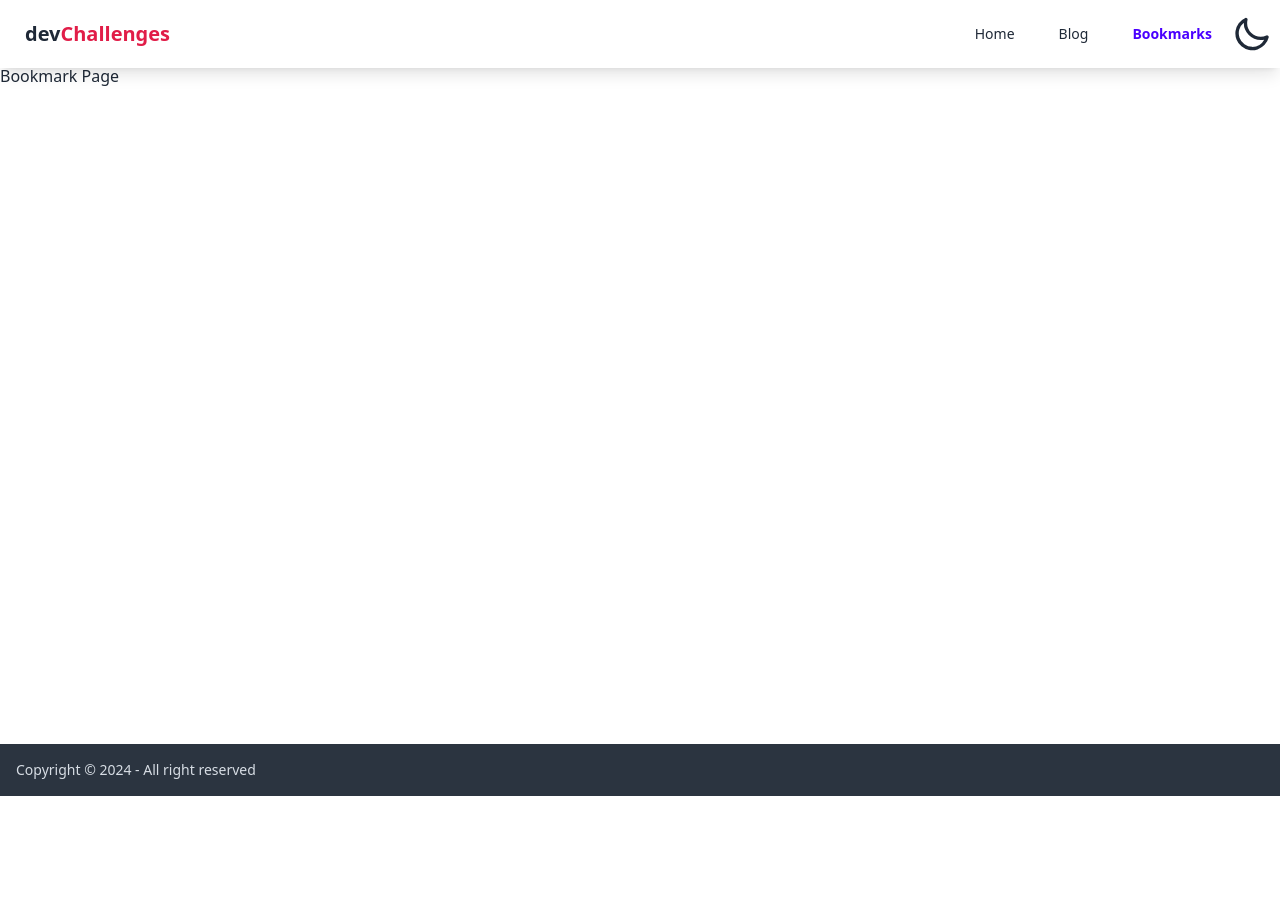
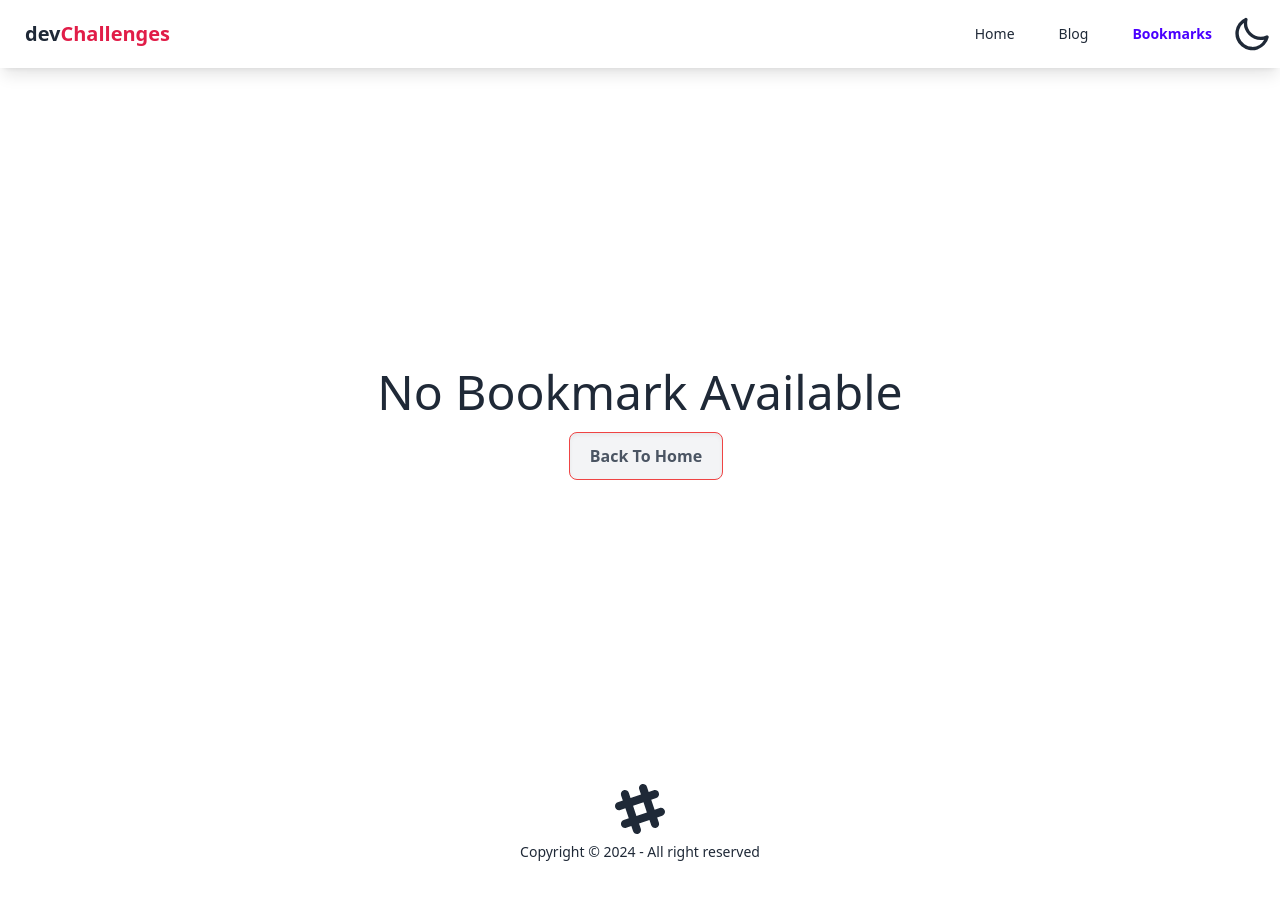
Before and after one commit to mohammadmunnamia0/devChallenges, a React (Vite) app: page /bookmarks in a window 1280 px wide. Before the commit the page ends 800 px from the top, so only its background shows below. Built offline with nearby package versions, Linux system fonts and the light colour scheme.

Commit message:
Dev Challenger

```diff
--- a/package.json
+++ b/package.json
@@ -12,10 +12,12 @@
   "dependencies": {
     "react": "^18.3.1",
     "react-dom": "^18.3.1",
+    "react-hot-toast": "^2.4.1",
     "react-icons": "^5.4.0",
     "react-markdown": "^9.0.1",
     "react-router-dom": "^7.0.2",
     "react-spinners": "^0.15.0",
+    "react-toastify": "^10.0.6",
     "rehype": "^13.0.2",
     "rehype-raw": "^7.0.0"
   },
--- /dev/null
+++ b/src/Utlity/LocalStorage.js
@@ -0,0 +1,37 @@
+
+
+
+import toast from 'react-hot-toast';
+
+
+export const getBlogs = () =>{
+    let blogs = [];
+    const storedData = localStorage.getItem('blogs');
+    if(storedData){
+        blogs = JSON.parse(storedData);
+    }
+    return blogs;
+}
+
+//save
+export const saveBlog = blog =>{
+    let blogs = getBlogs();
+    const isExist = blogs.find(d => d.id === blog.id)
+    if(isExist)
+        {
+            return toast.error('Already Bookmarked')
+        }
+    blogs.push(blog);
+    localStorage.setItem('blogs', JSON.stringify(blogs));
+    toast.success('Blog Bookmarked Successfully');
+}
+
+//delete
+
+export const deleteBlog = id =>{
+    let blogs = getBlogs();
+    const remaining = blogs.filter(d=> d.id !==id);
+    localStorage.setItem('blogs', JSON.stringify(remaining));
+    toast.success('Blog Removed From Bookmarked Successfully');
+
+}
--- a/src/components/BlogCard.jsx
+++ b/src/components/BlogCard.jsx
@@ -1,12 +1,32 @@
 import { Link } from "react-router-dom";
 import placeHolderImage from "../assets/404.jpg";
+import { MdDeleteForever } from "react-icons/md";
 
-const BlogCard = ({ blog }) => {
-  const { cover_image, title, description, published_at, id } = blog;
+
+// eslint-disable-next-line react/prop-types
+const BlogCard = ({ blog, deletable, handleDelete}) => {
+  // eslint-disable-next-line react/prop-types
+  const { cover_image, title, description, published_at, id,url } = blog;
+
+  // console.log(deletable);
+
+  // const handleDelete = id =>{
+  //   deleteBlog(id);
+  // }
 
   return (
     <div>
-      <div className="transition hover:scale-105">
+
+      <div className="relative transition hover:scale-105">
+
+      <div className="absolute  -right-0">
+          {deletable &&
+          (
+          <button onClick={()=> handleDelete(id)}
+          className="btn rounded-full bg-red-500 text-yellow-50 hover:bg-lime-500"><MdDeleteForever className="size-6" /></button>
+
+          )}
+      </div>
         <Link to={`/blog/${id}`} className="max-w-sm mx-auto group ">
           <img
             role="presentation"
@@ -14,9 +34,9 @@ const BlogCard = ({ blog }) => {
             src={cover_image || placeHolderImage}
           />
           <div className="p-6 space-y-2">
-            <h3 className="text-2xl font-semibold group-hover:underline group-focus:underline">
+            <a href={url} target="_blank" className="text-2xl font-semibold group-hover:underline group-focus:underline">
               {title}
-            </h3>
+            </a>
             <span className="text-xs dark:text-gray-600">
               {new Date(published_at).toLocaleDateString()}
             </span>
@@ -24,7 +44,10 @@ const BlogCard = ({ blog }) => {
           </div>
         </Link>
       </div>
+      <div>
+      </div>
     </div>
+
   );
 };
 
--- /dev/null
+++ b/src/components/EmptyState.jsx
@@ -0,0 +1,31 @@
+import { NavLink } from "react-router-dom";
+
+const EmptyState = () => {
+  return (
+    <div>
+      <div className=" flex flex-col justify-center items-center min-h-[calc(100vh-120px)]">
+        <div className=" flex flex-col justify-center items-center">
+          <div className="text-5xl text-center p-7">No Bookmark Available</div>
+          <div>
+            <NavLink
+              to="/"
+              href="#_"
+              className="relative px-5 py-3 overflow-hidden font-medium text-gray-600 bg-gray-100 border  rounded-lg shadow-inner group border-red-500 ml-3"
+            >
+              <span className="absolute top-0 left-0 w-0 h-0 transition-all duration-200 border-t-2 border-gray-600 group-hover:w-full ease"></span>
+              <span className="absolute bottom-0 right-0 w-0 h-0 transition-all duration-200 border-b-2 border-gray-600 group-hover:w-full ease "></span>
+              <span className="absolute top-0 left-0 w-full h-0 transition-all duration-300 delay-200 bg-gray-600 group-hover:h-full ease "></span>
+              <span className="absolute bottom-0 left-0 w-full h-0 transition-all duration-300 delay-200 bg-gray-600 group-hover:h-full ease "></span>
+              <span className="absolute inset-0 w-full h-full duration-300 delay-300 bg-gray-900 opacity-0 group-hover:opacity-100 "></span>
+              <span className="relative transition-colors duration-300 delay-200 group-hover:text-white ease font-bold ">
+                Back To Home
+              </span>
+            </NavLink>
+          </div>
+        </div>
+      </div>
+    </div>
+  );
+};
+
+export default EmptyState;
--- a/src/components/foot.jsx
+++ b/src/components/foot.jsx
@@ -1,12 +1,22 @@
 const Foot = () => {
   return (
     <div>
-      <footer className="footer bg-neutral text-neutral-content items-center p-4">
-        <p className="items-center">
-          <p>Copyright © {new Date().getFullYear()} - All right reserved</p>
-        </p>
-        <nav className="grid-flow-col gap-4 md:place-self-center md:justify-self-end"></nav>
-      </footer>
+      <footer className="footer footer-center bg-slate-150 p-10">
+  <aside>
+    <svg
+      width="50"
+      height="50"
+      viewBox="0 0 24 24"
+      xmlns="http://www.w3.org/2000/svg"
+      fillRule="evenodd"
+      clipRule="evenodd"
+      className="inline-block fill-current">
+      <path
+        d="M22.672 15.226l-2.432.811.841 2.515c.33 1.019-.209 2.127-1.23 2.456-1.15.325-2.148-.321-2.463-1.226l-.84-2.518-5.013 1.677.84 2.517c.391 1.203-.434 2.542-1.831 2.542-.88 0-1.601-.564-1.86-1.314l-.842-2.516-2.431.809c-1.135.328-2.145-.317-2.463-1.229-.329-1.018.211-2.127 1.231-2.456l2.432-.809-1.621-4.823-2.432.808c-1.355.384-2.558-.59-2.558-1.839 0-.817.509-1.582 1.327-1.846l2.433-.809-.842-2.515c-.33-1.02.211-2.129 1.232-2.458 1.02-.329 2.13.209 2.461 1.229l.842 2.515 5.011-1.677-.839-2.517c-.403-1.238.484-2.553 1.843-2.553.819 0 1.585.509 1.85 1.326l.841 2.517 2.431-.81c1.02-.33 2.131.211 2.461 1.229.332 1.018-.21 2.126-1.23 2.456l-2.433.809 1.622 4.823 2.433-.809c1.242-.401 2.557.484 2.557 1.838 0 .819-.51 1.583-1.328 1.847m-8.992-6.428l-5.01 1.675 1.619 4.828 5.011-1.674-1.62-4.829z"></path>
+    </svg>
+    <p>Copyright © {new Date().getFullYear()} - All right reserved</p>
+  </aside>
+</footer>
     </div>
   );
 };
--- a/src/main.jsx
+++ b/src/main.jsx
@@ -4,11 +4,18 @@ import {
   RouterProvider
 } from "react-router-dom";
 import { router } from './routes/Routes';
+import { Toaster } from 'react-hot-toast';
+
 
 
 
 ReactDOM.createRoot(document.getElementById("root")).render(
 
+    <>
+
     <RouterProvider router={router} />
+    <Toaster></Toaster>
+
+    </>
 
 )
--- a/src/pages/Blog.jsx
+++ b/src/pages/Blog.jsx
@@ -35,7 +35,7 @@ const Blog = () => {
             </div>
           </a>
           <div className="grid justify-center grid-cols-1 gap-6 sm:grid-cols-2 lg:grid-cols-3">
-            {blogsData.map((blog) => (
+            {blogsData.slice(1,19).map((blog) => (
               <BlogCard blog={blog} key={blog.id}></BlogCard>
             ))}
           </div>
--- a/src/pages/Bookmark.jsx
+++ b/src/pages/Bookmark.jsx
@@ -1,11 +1,39 @@
-
+import { useEffect, useState } from "react";
+import { deleteBlog, getBlogs } from "../Utlity/LocalStorage";
+import BlogCard from "../components/blogCard";
+import EmptyState from "../components/EmptyState";
 
 const Bookmark = () => {
+  const [blogsData, setBlogs] = useState([]);
+  useEffect(() => {
+    const storedBlogs = getBlogs();
+    setBlogs(storedBlogs);
+  }, []);
+
+  const handleDelete = (id) => {
+    deleteBlog(id);
+    const storedBlogs = getBlogs();
+    setBlogs(storedBlogs);
+  };
+
+  if (blogsData.length < 1)
     return (
-        <div>
-            <p>Bookmark Page</p>
-        </div>
+     <EmptyState></EmptyState>
     );
+
+  return (
+    <div className="grid mt-8 px-10 sm:px-8 lg:px-12 justify-center grid-cols-1 gap-8 sm:grid-cols-2 lg:grid-cols-3">
+      {blogsData.map((blog) => (
+        <BlogCard
+          handleDelete={handleDelete}
+          deletable={true}
+          blog={blog}
+          key={blog.id}
+        ></BlogCard>
+        //using the deletable for conditions rendering check the blogs BlogCard,jsx
+      ))}
+    </div>
+  );
 };
 
 export default Bookmark;
```
Also changed, not shown: src/pages/BlogDetails.jsx (+31 -23 lines), 1 other file (tests, documents, lock files or other folders).
